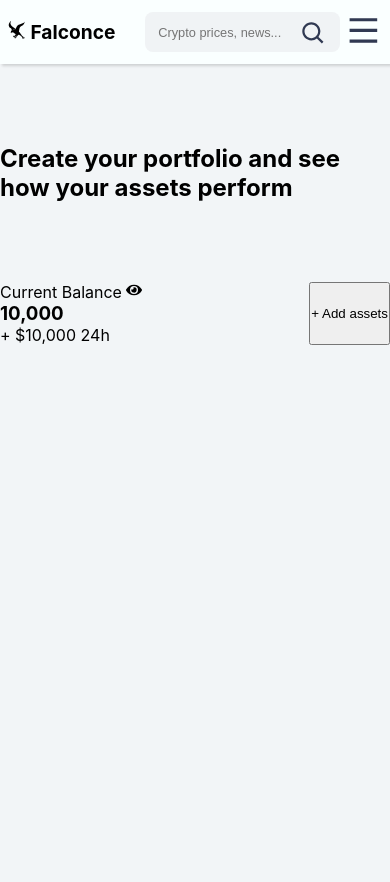
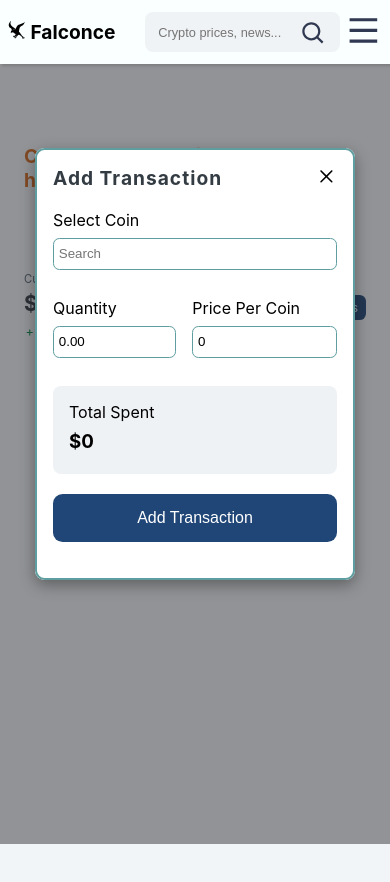
Before and after one commit to SabliJr/FalconceApp, a React (Create React App) app in the folder frontend/: page /portfolio in a window 390 px wide. Both pictures are taken after a click on the button "+ Add assets". Shown: the top 882 px of the page. Built offline with nearby package versions, Linux system fonts and the light colour scheme.

Commit message:
Make a portfolio

```diff
--- /dev/null
+++ b/frontend/src/Components/PortfolioAssets/AddAssets.tsx
@@ -0,0 +1,72 @@
+import { useState } from "react";
+import "./AssetsForm.css";
+
+import { RxCross2 } from "react-icons/rx";
+
+interface iProps {
+  setAddingAssets: React.Dispatch<React.SetStateAction<boolean>>;
+}
+
+const AddAssets: React.FC<iProps> = (props) => {
+  const [coinPrice, setPrice] = useState<number | string>(0);
+  const [quantity, setQuantity] = useState<number | string>("0.00");
+  const [assetName, setAssetName] = useState<string>("");
+  const [totalSpent, setTotalSpent] = useState<number>(0);
+
+  return (
+    <section className='formSection'>
+      <div className='backDrop'></div>
+      <form>
+        <fieldset className='theFields'>
+          <span className='headSpan'>
+            <h2>Add Transaction</h2>
+            <RxCross2
+              onClick={() => props.setAddingAssets(false)}
+              className='headSpanX'
+            />
+          </span>
+          <label htmlFor='select' className='coinSelection'>
+            Select Coin
+            <input
+              type='text'
+              placeholder='Search'
+              name='select'
+              id='select'
+              value={assetName}
+              onChange={(e) => setAssetName(e.target.value)}
+            />
+          </label>
+          <div className='quantity'>
+            <label htmlFor='Quantity'>
+              Quantity
+              <input
+                type='text'
+                id='Quantity'
+                value={quantity}
+                onChange={(e) => setQuantity(e.target.value)}
+              />
+            </label>
+            <label htmlFor='PricePerCoin' className='PricePerCoin'>
+              Price Per Coin
+              <input
+                type='number'
+                value={coinPrice}
+                id='PricePerCoin'
+                onChange={(e) => setPrice(e.target.value)}
+              />
+            </label>
+          </div>
+          <div className='totalMoney'>
+            <p>Total Spent</p>
+            <h3>${totalSpent}</h3>
+          </div>
+          <div>
+            <button className='addBtn'>Add Transaction</button>
+          </div>
+        </fieldset>
+      </form>
+    </section>
+  );
+};
+
+export default AddAssets;
--- /dev/null
+++ b/frontend/src/Components/PortfolioAssets/AssetsForm.css
@@ -0,0 +1,97 @@
+.theFields {
+    border: 2px solid cadetblue;
+    width: 25rem;
+    height: 30rem;
+    display: grid;
+    padding: 1rem;
+    background-color: #fff;
+    border-radius: .6rem;
+    position: absolute;
+    top: 50%;
+    right: 50%;
+    transform: translateX(50%);
+    z-index: 99;
+    box-shadow: rgba(0, 0, 0, 0.35) 0px 5px 15px;
+}
+
+.theFields h2 {
+    color: rgba(24, 33, 41, 0.88);
+}
+
+.coinSelection {
+    display: flex;
+    flex-direction: column;
+}
+
+.quantity {
+    display: flex;
+}
+
+.coinSelection input,
+.quantity input {
+    width: 100%;
+    margin: .5rem 0;
+    height: 2rem;
+    padding: .3rem;
+    border-radius: .4rem;
+    border: 1px solid cadetblue;
+}
+
+.totalMoney {
+    border-radius: .5rem;
+    padding: 1rem;
+    height: 5.5rem;
+    background-color: rgb(239, 242, 245);
+}
+
+.totalMoney h3 {
+    margin-top: .5rem;
+}
+
+.addBtn {
+    width: 100%;
+    height: 3rem;
+    font-size: 1rem;
+    border-radius: .6rem;
+    background-color: rgb(32, 70, 119);
+    color: #fff;
+    cursor: pointer;
+    border: transparent;
+}
+
+.PricePerCoin {
+    margin-left: 1rem;
+}
+
+.backDrop {
+    position: fixed;
+    top: 0;
+    left: 0;
+    height: 100vh;
+    width: 100%;
+    background-color: #26272b79;
+    z-index: 99;
+}
+
+.headSpan {
+    display: flex;
+    justify-content: space-between;
+}
+
+.headSpanX {
+    font-size: 1.3rem;
+    cursor: pointer;
+}
+
+@media only screen and (max-width: 1024px) {
+    @media only screen and (max-width: 800px) {
+        @media only screen and (max-width: 550px) {
+            .theFields {
+                width: 20rem;
+                height: 27rem;
+                padding: 1rem;
+                top: 2%;
+            }
+        }
+    }
+}
--- a/frontend/src/Pages/PortfolioPages/Portfolio.css
+++ b/frontend/src/Pages/PortfolioPages/Portfolio.css
@@ -1,10 +1,103 @@
 .portfolio {
     max-width: 1124px;
     margin: 5rem auto;
+    position: relative;
+}
+
+.portfolio h2 {
+    color: chocolate;
+    font-size: 1.6rem;
+    font-weight: bold;
+    letter-spacing: 1px;
 }
 
 .balance {
     margin: 5rem 0;
     display: flex;
     justify-content: space-between;
+    align-items: center;
 }
+
+.addAssetsBtn {
+    background-color: rgb(32, 70, 119);
+    color: white;
+    font-size: 1.5rem;
+    padding: .3rem .5rem;
+    border: transparent;
+    border-radius: .6rem;
+    cursor: pointer;
+}
+
+.balanceText p {
+    font-size: 1rem;
+    color: rgba(63, 81, 98, 0.88);
+    align-items: center;
+    display: flex;
+    gap: 0.3rem;
+}
+
+.balanceText h3 {
+    color: rgba(24, 33, 41, 0.88);
+    margin: .5rem 0;
+    font-size: 2.2rem;
+}
+
+.balanceText span {
+    color: hsl(150, 93%, 28%);
+    display: inline-block;
+    border-radius: .25rem;
+    padding: .1rem;
+    font-size: 1rem;
+}
+
+.balanceText span:first-child {
+    background-color: #c5c9cce2;
+    padding: .2rem .3rem;
+    border-radius: .4rem;
+    font-size: .8rem;
+    font-style: italic;
+    font-weight: bold;
+    color: rgb(32, 70, 119);
+}
+
+@media only screen and (max-width: 1024px) {
+    .portfolio {
+        margin: 5rem;
+    }
+
+    @media only screen and (max-width: 800px) {
+        .portfolio {
+            margin: 5rem 1.5rem;
+        }
+
+        @media only screen and (max-width: 600px) {
+            .addAssetsBtn {
+                font-size: .8rem;
+                border-radius: .4rem;
+            }
+
+            .balanceText p {
+                font-size: .7rem;
+            }
+
+            .balanceText h3 {
+                font-size: 1.3rem;
+                margin: .3rem 0;
+            }
+
+            .balanceText span {
+                font-size: .8rem;
+            }
+
+            .balanceText span:first-child {
+                font-size: .6rem;
+                font-weight: bold;
+            }
+
+            .portfolio h2 {
+                font-size: 1.2rem;
+            }
+
+        }
+    }
+}
--- a/frontend/src/Pages/PortfolioPages/Portfolio.tsx
+++ b/frontend/src/Pages/PortfolioPages/Portfolio.tsx
@@ -1,28 +1,60 @@
+import { useEffect, useRef, useState } from "react";
 import "./Portfolio.css";
 
 import { FaEye } from "react-icons/fa";
+import AddAssets from "../../Components/PortfolioAssets/AddAssets";
 
-interface IProps {}
+const Portfolio: React.FC = () => {
+  const [AddingAssets, setAddingAssets] = useState(false);
+  const btnRef = useRef<HTMLButtonElement>(null);
+  const componentRef = useRef<HTMLDivElement>(null);
 
-const Portfolio: React.FC<IProps> = (props) => {
+  useEffect(() => {
+    let closeModel = (e: React.MouseEvent<HTMLButtonElement>) => {
+      if (
+        !btnRef?.current?.contains(e.target as HTMLButtonElement) &&
+        !componentRef?.current?.contains(e.target as Node)
+      ) {
+        setAddingAssets(false);
+      }
+    };
+
+    document.addEventListener("mousedown", closeModel as () => void);
+    return () =>
+      document.removeEventListener("mousedown", closeModel as () => void);
+  }, [AddingAssets]);
+
   return (
     <>
-      <div className='portfolio'>
-        <h2>Create your portfolio and see how your assets perform</h2>
+      <main className='portfolio'>
+        <h2>Create your portfolio and see how your assets perform.</h2>
 
         <div className='balance'>
-          <div>
+          <div className='balanceText'>
             <p>
               Current Balance <FaEye />
             </p>
-            <h3>10,000</h3>
+            <h3>$10,000.035</h3>
             <span>
-              + $10,000 <span>24h</span>
+              + $1,000 <span>24h</span>
             </span>
           </div>
-          <button>+ Add assets</button>
+          <div>
+            <button
+              ref={btnRef}
+              className='addAssetsBtn'
+              onClick={() => setAddingAssets(!AddingAssets)}>
+              + Add assets
+            </button>
+          </div>
         </div>
-      </div>
+
+        {AddingAssets && (
+          <div ref={componentRef}>
+            <AddAssets setAddingAssets={setAddingAssets} />
+          </div>
+        )}
+      </main>
     </>
   );
 };
```
